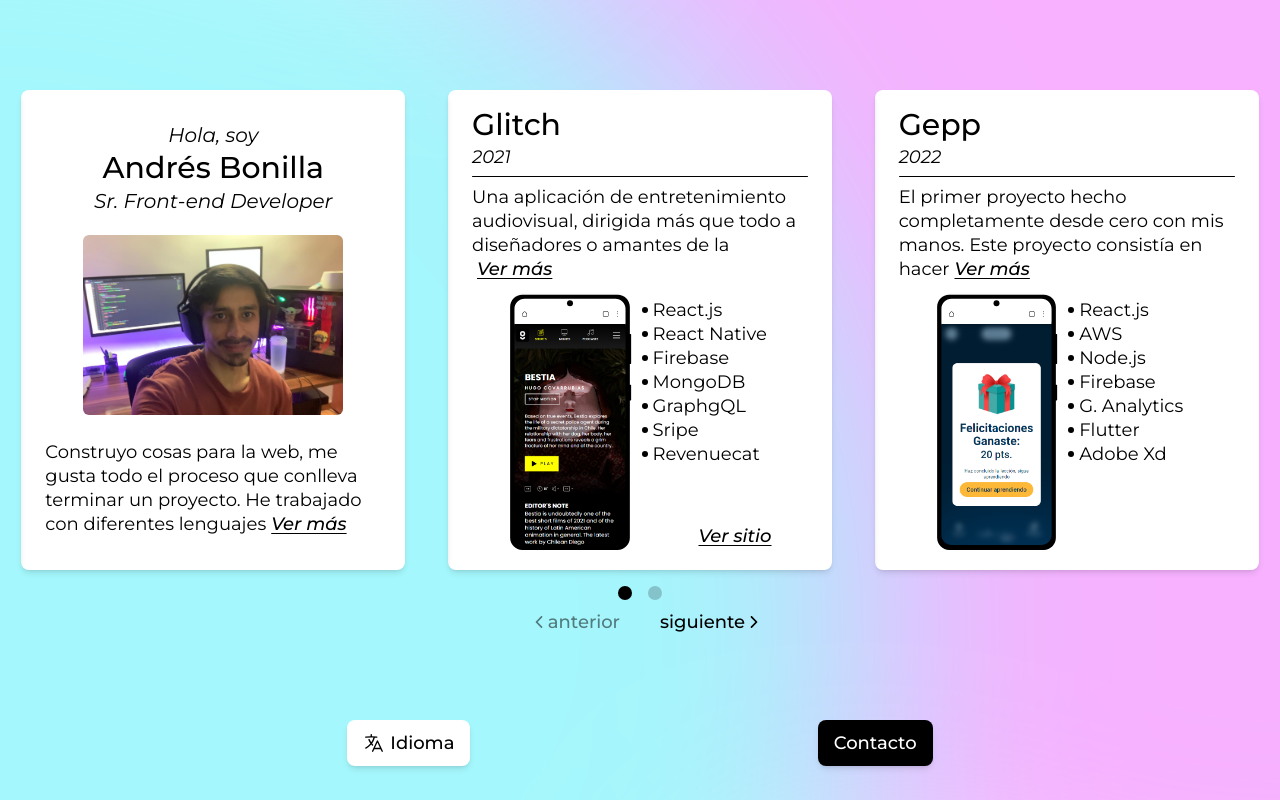
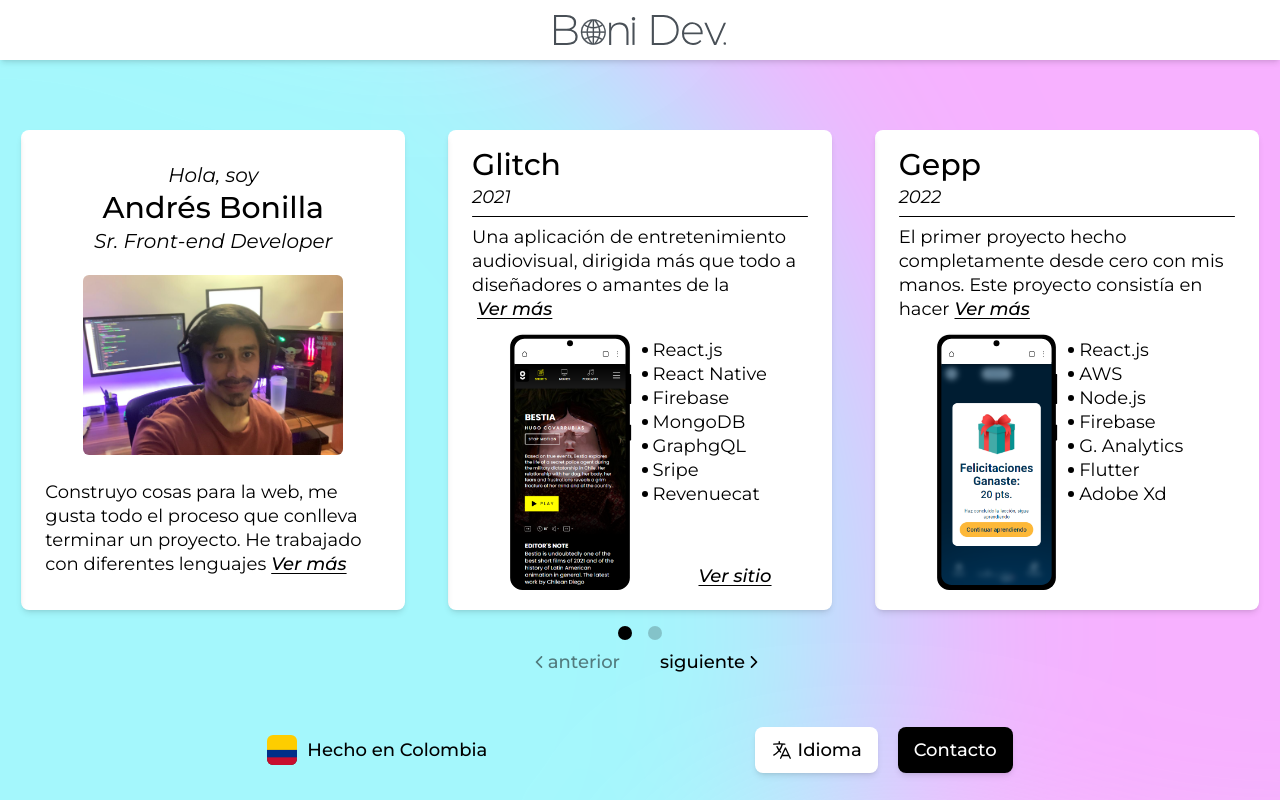
Before and after one commit to bonineutron/boni-developer, a React (Vite) app: page /es in a window 1280 px wide. Built offline with nearby package versions, Linux system fonts and the light colour scheme.

Commit message:
feat: :sparkles: add desktop version

```diff
--- a/src/library/components/app-components/low-bar/low-bar.tsx
+++ b/src/library/components/app-components/low-bar/low-bar.tsx
@@ -1,4 +1,4 @@
-import { ContactModal, LanguageModal } from 'components';
+import { ContactModal, Image, LanguageModal } from 'components';
 import { useTranslation } from 'react-i18next';
 import { HiLanguage } from 'react-icons/hi2';
 import { useState } from 'react';
@@ -12,8 +12,18 @@ export function LowBar(): JSX.Element {
   const [showContactModal, setShowContactModal] = useState<boolean>(false);
 
   return (
-    <div className='absolute bottom-0 h-[80px] w-full'>
-      <div className='h-full w-full flex justify-evenly'>
+    <div className='absolute bottom-0 h-[80px] w-full flex justify-evenly md:items-center lg:h-[100px]'>
+      <div className='hidden lg:flex items-center gap-[10px]'>
+        <Image
+          src='/images/language/spanish.image.svg'
+          alt='colombian-flag'
+          height='30px'
+          width='auto'
+          className='rounded-md'
+        />
+        <p className='text-[18px] font-medium'>Hecho en Colombia</p>
+      </div>
+      <div className='h-fit w-fit flex gap-[40px] lg:gap-[20px]'>
         <button
           onClick={() => setShowLanguageModal(true)}
           className='custom-button bg-white text-black flex items-center gap-[5px]'>
--- a/src/library/templates/home/home.template.tsx
+++ b/src/library/templates/home/home.template.tsx
@@ -1,4 +1,4 @@
-import { CardSlider, ExperienceCard, LowBar, PresentationCard } from 'components';
+import { CardSlider, ExperienceCard, Image, LowBar, PresentationCard } from 'components';
 import { useRef, useEffect, useState } from 'react';
 import { useTranslation } from 'react-i18next';
 
@@ -53,7 +53,10 @@ export function HomeTemplate() {
     <div
       ref={transitionContainer}
       id='home-template'
-      className='h-full w-full max-w-[1400px] mx-auto flex justify-center items-center opacity-0 transition-all duration-[1000ms] pb-[80px]'>
+      className='h-full w-full max-w-[1400px] mx-auto flex justify-center items-center opacity-0 transition-all duration-[1000ms]'>
+      <div className='absolute top-0 left-0 h-[60px] w-full bg-white shadow-md flex items-center justify-center'>
+        <Image src='/images/boni-dev-md.svg' alt='boni-logo' height='30px' width='auto' />
+      </div>
       <CardSlider
         slidesPerView={validateSlidesPerView(widthScreen)}
         cards={[
```
